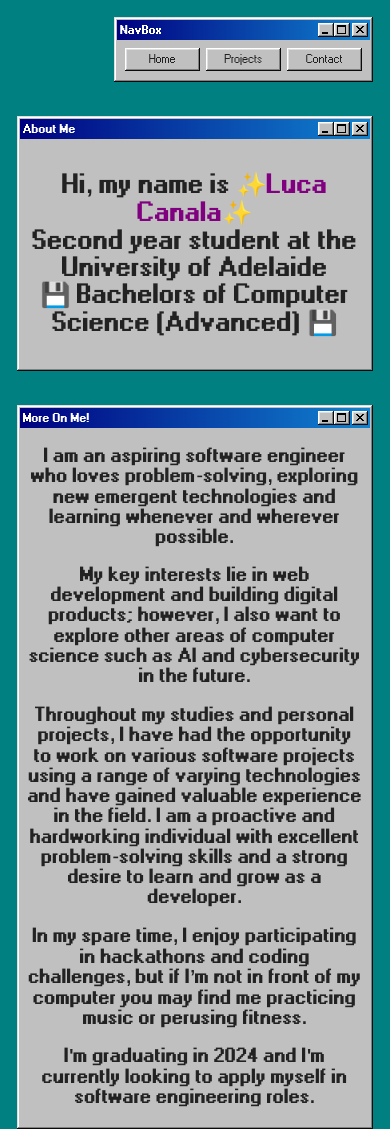
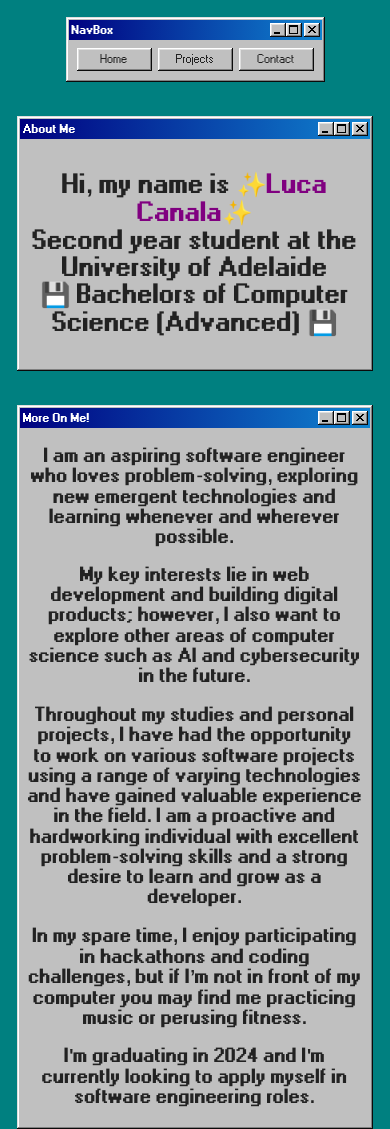
Before and after one commit to CoolLuca/portfolio-website, a plain HTML site: page pages/about.html in a window 390 px wide. Drawn offline with nearby package versions, Linux system fonts and the light colour scheme.

Commit message:
screen size shenanagens

```diff
--- a/style.css
+++ b/style.css
@@ -69,6 +69,17 @@ a.button-98:focus {
     justify-content: right;
 }
 
+@media (max-width: 470px) {
+    .topRight {
+        top: 0px;
+        right: 0px;
+        margin: 2vh;
+        align-items: left;
+        display: flex;
+        justify-content: center;
+    }
+}
+
 .bottom {
     position: fixed;
     bottom: 0px;
```
